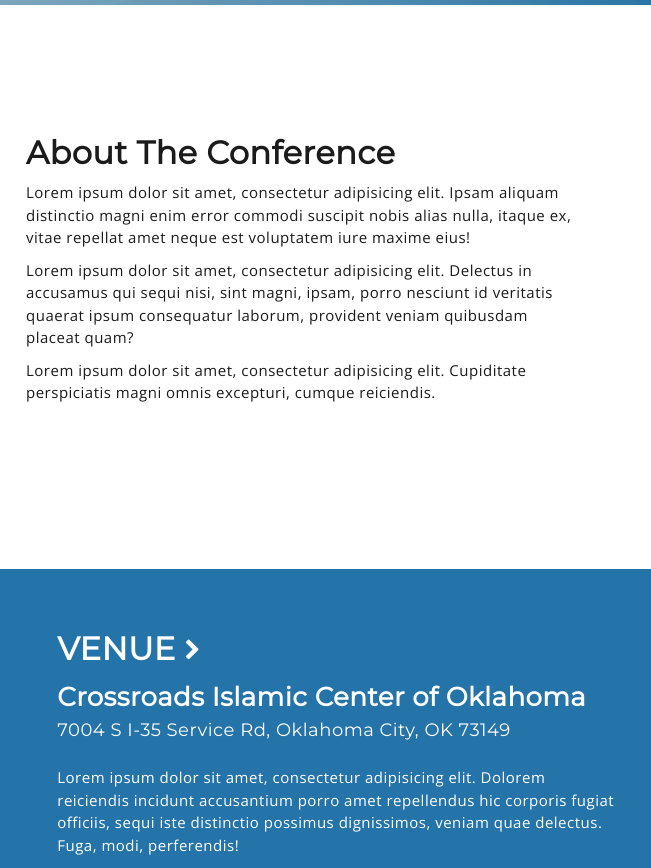
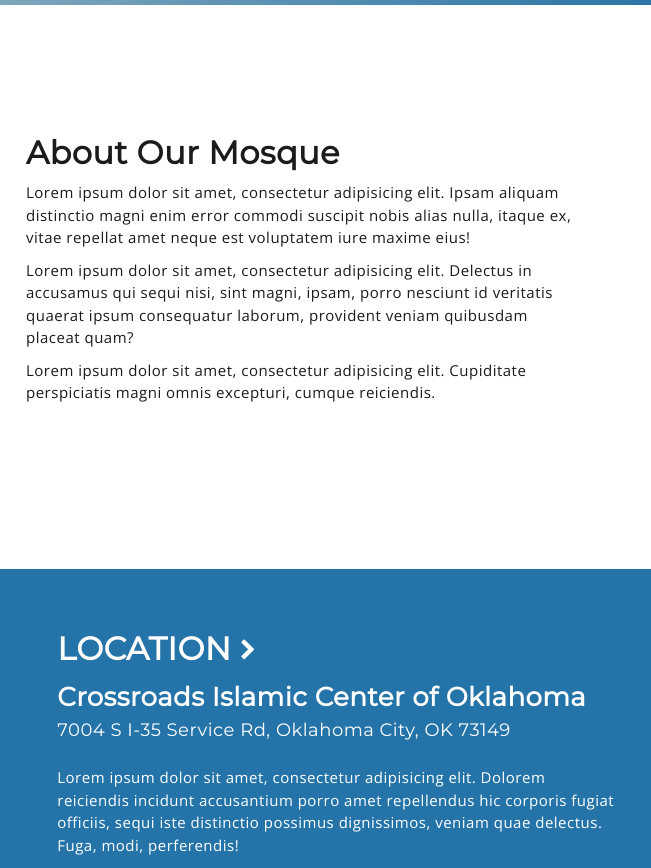
Before and after one commit to mssiddiqui1/crossroadsislamiccenteroklahoma.github.io, a plain HTML site: page index.html in a window 1280 px wide. Shown: the part 600-1468 px from the top of the page, 629-1280 px from the left. Drawn offline with nearby package versions, Linux system fonts and the light colour scheme.

Commit message:
Update index.html

```diff
--- a/index.html
+++ b/index.html
@@ -124,7 +124,7 @@
 								</div>
 								<div class="col-md-6">
 									<div class="mu-about-right">
-										<h2>About The Conference</h2>
+										<h2>About Our Mosque</h2>
 										<p>Lorem ipsum dolor sit amet, consectetur adipisicing elit. Ipsam aliquam distinctio magni enim error commodi suscipit nobis alias nulla, itaque ex, vitae repellat amet neque est voluptatem iure maxime eius!</p>
 
 										<p>Lorem ipsum dolor sit amet, consectetur adipisicing elit. Delectus in accusamus qui sequi nisi, sint magni, ipsam, porro nesciunt id veritatis quaerat ipsum consequatur laborum, provident veniam quibusdam placeat quam?</p>
@@ -167,7 +167,7 @@
 
 					<div class="col-md-6">
 						<div class="mu-venue-address">
-							<h2>VENUE <i class="fa fa-chevron-right" aria-hidden="true"></i></h2>
+							<h2>LOCATION <i class="fa fa-chevron-right" aria-hidden="true"></i></h2>
 							<h3>Crossroads Islamic Center of Oklahoma</h3>
 							<h4>7004 S I-35 Service Rd, Oklahoma City, OK 73149</h4>
 							<p>Lorem ipsum dolor sit amet, consectetur adipisicing elit. Dolorem reiciendis incidunt accusantium porro amet repellendus hic corporis fugiat officiis, sequi iste distinctio possimus dignissimos, veniam quae delectus. Fuga, modi, perferendis!</p>
```
